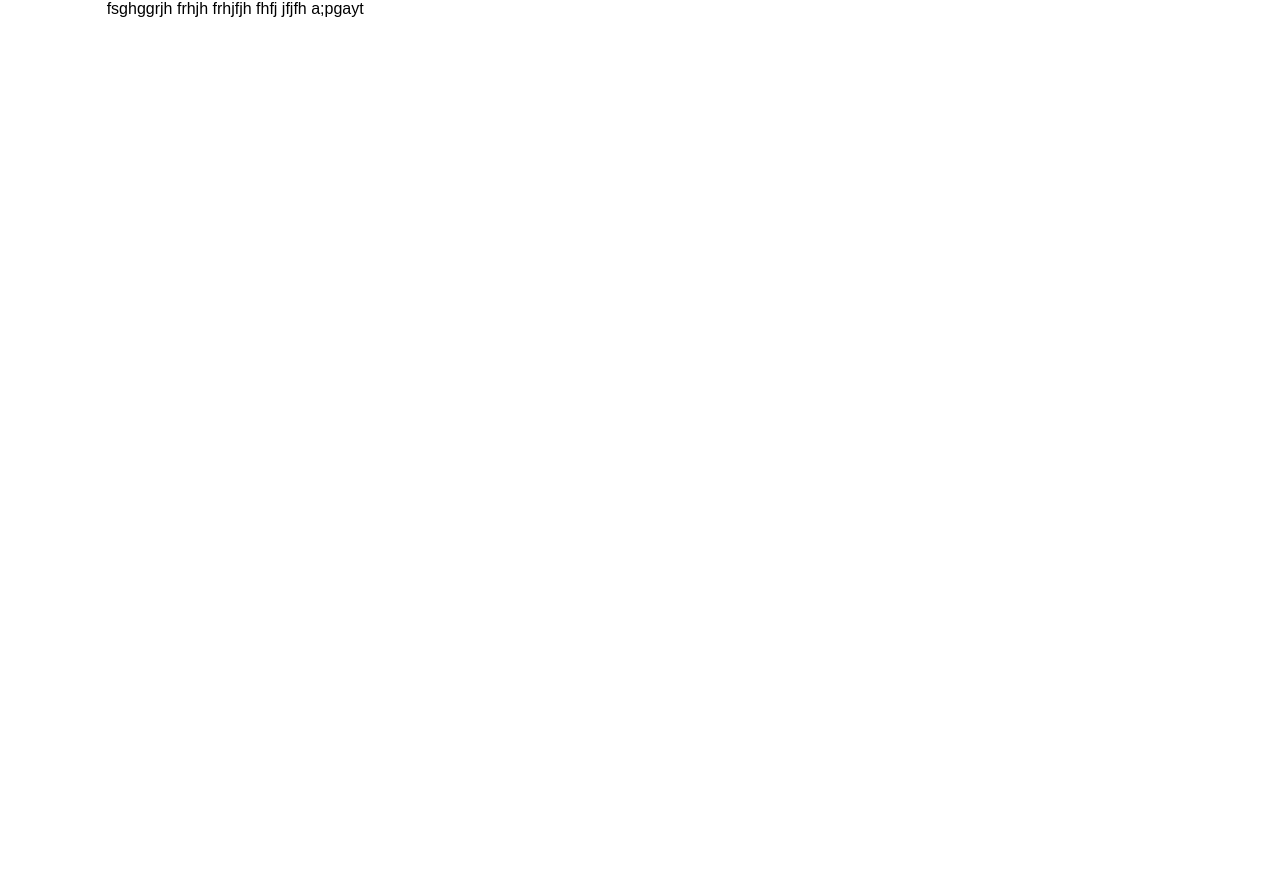
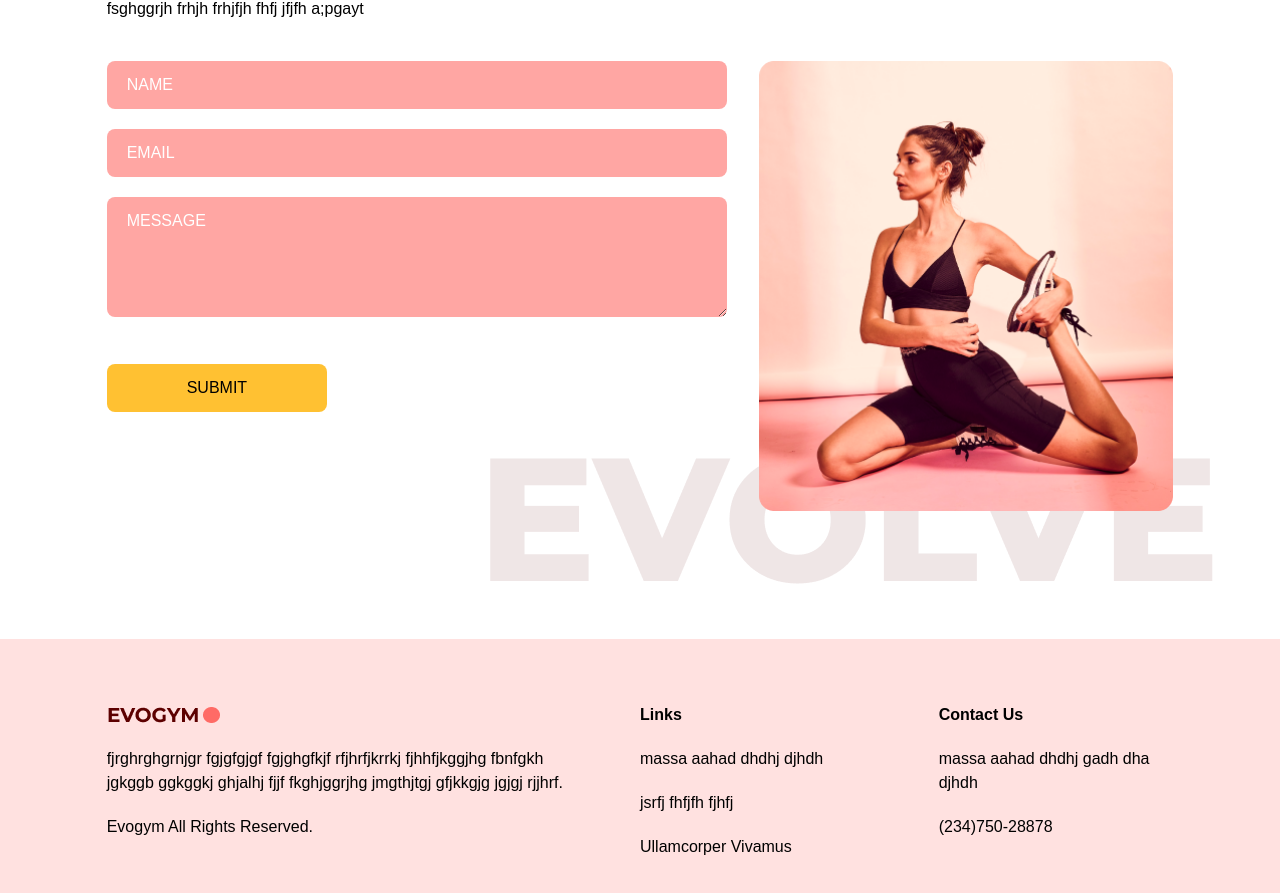
Before and after one commit to akejutaiwo/Gym-typescripts-react, a React (Vite) app: page / in a window 1280 px wide. Shown: the part 3180-4073 px from the top of the page. Before the commit the page ends 3349 px from the top, so only its background shows below. Built offline with nearby package versions, Linux system fonts and the light colour scheme.

Commit message:
COntact Us
complete the contacts us Page

```diff
--- a/src/App.tsx
+++ b/src/App.tsx
@@ -3,6 +3,7 @@
 import Benefits from '@/scenes/benefits';
 import OurClasses from '@/scenes/ourClasses';
 import ContactUs from '@/scenes/contactUs';
+import Footer from '@/scenes/footer';
 import { useState, useEffect } from 'react';
 import { SelectedPage } from '@/shared/types';
 
@@ -36,6 +37,7 @@
        <Benefits setSelectedPage={setSelectedPage} />
        <OurClasses setSelectedPage={setSelectedPage} />
        <ContactUs setSelectedPage={setSelectedPage} />
+       <Footer />
     </div>
   )
 }
--- a/src/scenes/contactUs/index.tsx
+++ b/src/scenes/contactUs/index.tsx
@@ -9,18 +9,23 @@
 }
 
 const ContactUs = ({setSelectedPage}: Props) => {
-  return (
+    const inputStyles = `mb-5 w-full rounded-lg bg-primary-300 px-5 py-3 placeholder-white`
+    const {
+        register,
+        trigger,
+        formState: { errors }
+    } = useForm();
+    const onSubmit = async (e: any) => {
+        const isValid = await trigger();
+        if (!isValid) {
+            e.preventDefault();
+        }
+    }
+
+    return (
     <section id="contactus" className="mx-auto w-5/6 pt-24 pb-32">
         <motion.div
             onViewportEnter={()=> setSelectedPage(SelectedPage.ContactUs) }
-            // initial='hidden'
-            // whileInView='visible'
-            // viewport={{once: true, amount: 0.5 }}
-            // transition={{ delay: 0.3, duration: 0.5}}
-            // variants={{
-            //     hidden: {opacity: 0, x:-50},
-            //     visible: {opacity: 1, x: 0},
-            // }}
         >
             {/* HEADER */}
             <motion.div
@@ -41,7 +46,101 @@
                     hfjhfrhfhfrshahghfrjs srsjfsjhjg sjksfjf saiffk sakffk sakfjjkf fsalfkfk rfhrfgrf rsfjrfhjhj fhrf srfhrj rfrjhjd rhjfrfjhrf rhjrrj rffhf sfshhfhjfh sffjhjhhf fjjhfhjf jfjh fhfjfh rgjkjrhjgtjk rjhjrshj hrjhrjhchfj fsghggrjh frhjh frhjfjh fhfj jfjfh a;pgayt
                 </p>
             </motion.div>
+            {/* FORM AND IMAGE */}
+            <div className="mt-10 justify-between gap-8 md:flex">
+                <motion.div
+                    className="mt-10 basis-3/5 md:mt-0"
+                    initial='hidden'
+                    whileInView='visible'
+                    viewport={{once: true, amount: 0.5 }}
+                    transition={{ duration: 0.5}}
+                    variants={{
+                        hidden: {opacity: 0, y: 50},
+                        visible: {opacity: 1, y: 0},
+                    }}
+                >
+                    <form
+                        target="_blink"
+                        onSubmit={onSubmit}
+                        method='POST'
+                        action="https://formsubmit.co/9e7f0a2812e5b6f0b539a69111ba0021"
+                    >
+                        <input
+                            className={inputStyles}
+                            type='text'
+                            placeholder="NAME"
+                            {...register("name", {
+                                required: true,
+                                maxLength: 100,
+                            })}
+                        />
+                        {errors.name && (
+                            <p className="mt-1 text-primary-500">
+                                {errors.name.type === "required" && "This field is required."}
+                                {errors.name.type === "maxLength" && "Max Length is 100 Char."}
+                            </p>
+                        )}
 
+                        <input
+                            className={inputStyles}
+                            type='text'
+                            placeholder="EMAIL"
+                            {...register("email", {
+                                required: true,
+                                pattern: /^[A-Z0-9._%+-]+@[A-Z0-9.-]+\.[A-Z]{2,}$/i,
+                            })}
+                        />
+                        {errors.email && (
+                            <p className="mt-1 text-primary-500">
+                                {errors.email.type === "required" && "This field is required."}
+                                {errors.email.type === "pattern" && "I nvalid emial address."}
+                            </p>
+                        )}
+
+                        <textarea
+                            className={inputStyles}
+                            rows={4}
+                            cols={50}
+                            placeholder="MESSAGE"
+                            {...register("message", {
+                                required: true,
+                                maxLength: 2000,
+                            })}
+                        />
+                        {errors.message && (
+                            <p className="mt-1 text-primary-500">
+                                {errors.message.type === "required" && "This field is required."}
+                                {errors.message.type === "maxLength" && "Max Length is 20 00 Char."}
+                            </p>
+                        )}
+                        <button
+                            type="submit"
+                            className="mt-5 rounded-lg bg-secondary-500 px-20 py-3 transition duration-500 hover:text-white"
+                        >
+                            SUBMIT
+                        </button>
+                    </form>
+                </motion.div>
+                <motion.div
+                    className="relative mt-16 basis-2/5 md:mt-0"
+                    initial='hidden'
+                    whileInView='visible'
+                    viewport={{once: true, amount: 0.5 }}
+                    transition={{ delay: 0.3, duration: 0.5}}
+                    variants={{
+                        hidden: {opacity: 0, y:  50},
+                        visible: {opacity: 1, y: 0},
+                    }}
+                >
+                    <div className="md:before:content-evolvetext w-full before:absolute before:-bottom-20 before:-right-10 before:z-[-1]" >
+                        <img
+                            className="w-full"
+                            alt="contact-us-page-graphic"
+                            src={ ContactUsPageGraphic }
+                        />
+                    </div>
+                </motion.div>
+            </div>
         </motion.div>
     </section>
   )
--- /dev/null
+++ b/src/scenes/footer/index.tsx
@@ -0,0 +1,33 @@
+
+import Logo from "@/assets/Logo.png"
+
+type Props = {}
+
+const Footer = (props: Props) => {
+  return (
+    <footer className="bg-primary-100 py-16">
+         <div className="justify-content mx-auto w-5/6 gap-16 md:flex">
+            <div className="mt-16 basis-1/2 md:mt-0">
+                <img alt="logo" src={Logo} />
+                <p className="my-5">
+                    fjrghrghgrnjgr fgjgfgjgf fgjghgfkjf rfjhrfjkrrkj fjhhfjkggjhg fbnfgkh jgkggb ggkggkj ghjalhj fjjf fkghjggrjhg jmgthjtgj gfjkkgjg jgjgj rjjhrf.
+                </p>
+                <p> Evogym All Rights Reserved.</p>
+            </div>
+            <div className="mt-16 basis-1/4 md:mt-0">
+                <h4 className="font-bold">Links</h4>
+                <p className="my-5">massa aahad dhdhj djhdh</p>
+                <p className="my-5">jsrfj fhfjfh fjhfj </p>
+                <p>Ullamcorper Vivamus</p>
+            </div>
+            <div className="mt-16 basis-1/4 md:mt-0">
+                <h4 className="font-bold">Contact Us</h4>
+                <p className="my-5">massa aahad dhdhj gadh dha djhdh</p>
+                <p>(234)750-28878</p>
+            </div>
+         </div>
+    </footer>
+  )
+}
+
+export default Footer
```
